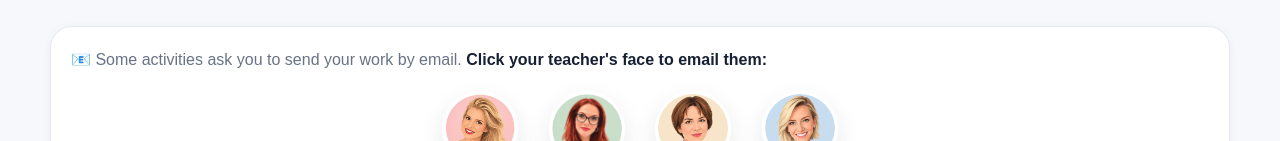
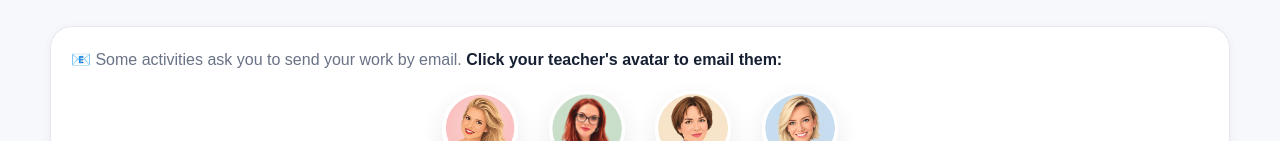
Before and after one commit to dlangaro-ai/englishweeklyhub, a Next.js app: page /extra-activities in a window 1280 px wide. Shown: the part 891-1032 px from the top of the page. Built offline with nearby package versions, Linux system fonts and the light colour scheme; no server answers.

Commit message:
extra activity

```diff
--- a/components/TeacherEmails.tsx
+++ b/components/TeacherEmails.tsx
@@ -7,7 +7,7 @@ export default function TeacherEmails({ id }: { id?: string }) {
     <div id={id} className="activityFootnote">
       <p className="activityFootnoteText">
         📧 Some activities ask you to send your work by email.{" "}
-        <strong>Click your teacher&apos;s face to email them:</strong>
+        <strong>Click your teacher&apos;s avatar to email them:</strong>
       </p>
       <div className="aboutAvatars">
         {team.map((member) => (
```
